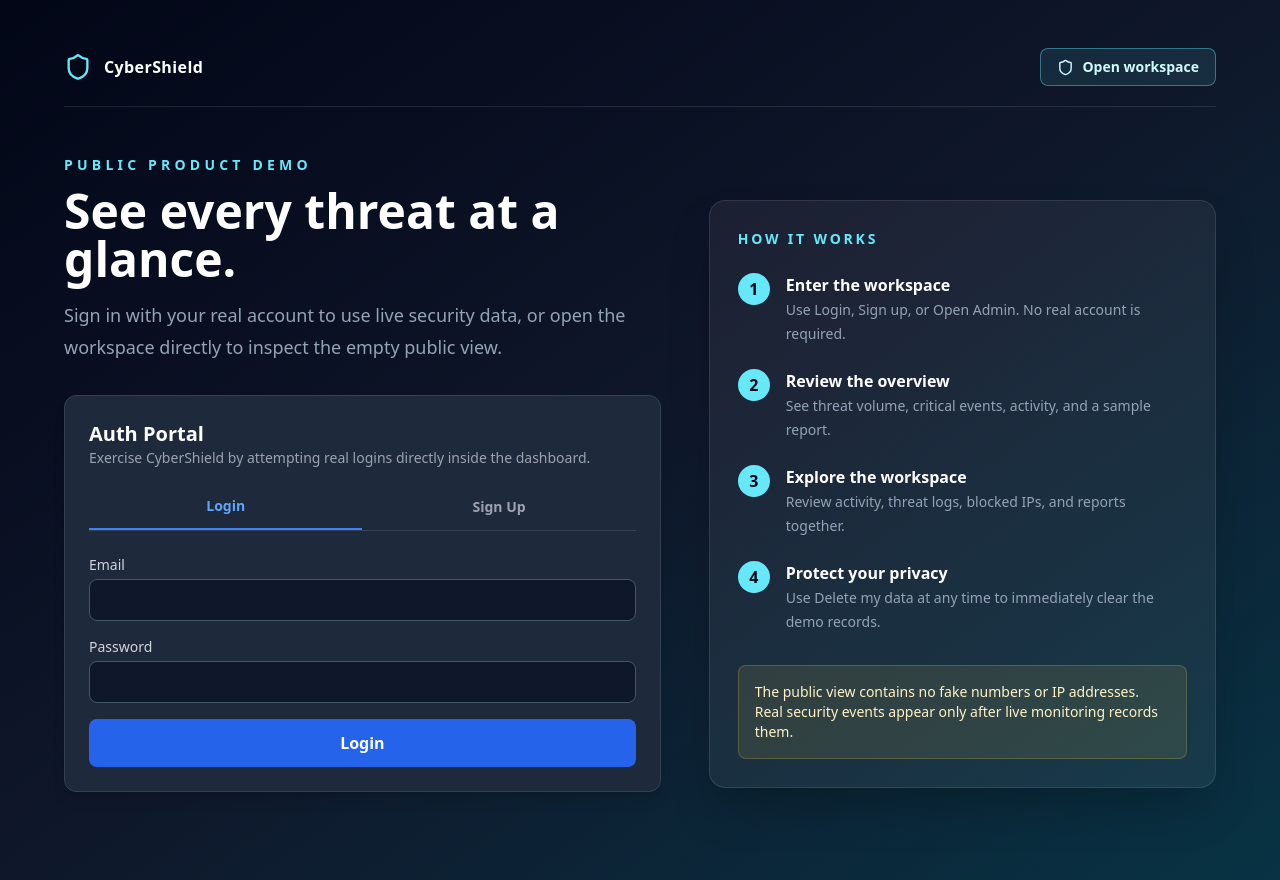
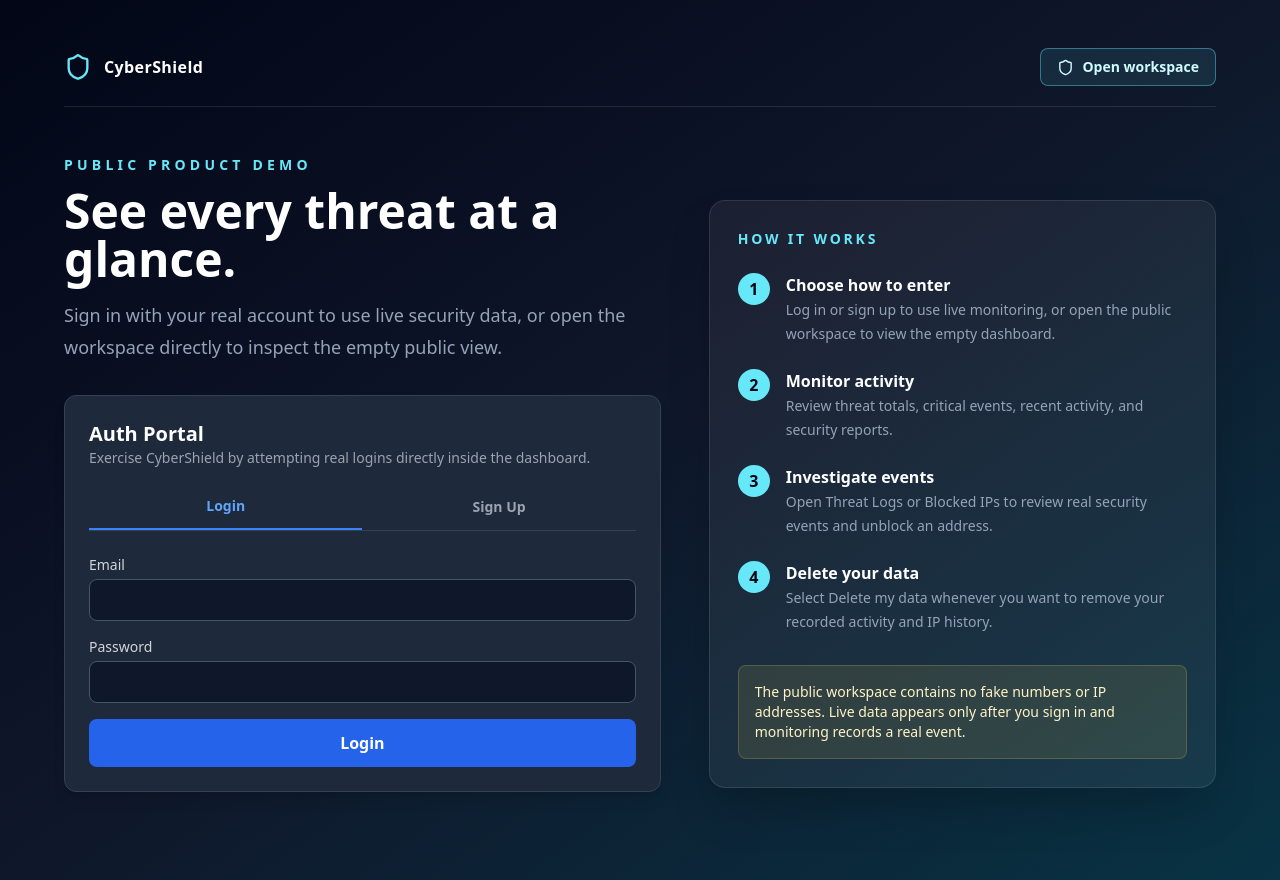
Before and after one commit to Saumya-Choudhuri/CyberShield-Security-Monitor, a React (Vite) app: page / in a window 1280 px wide. Built offline with nearby package versions, Linux system fonts and the light colour scheme; no server answers.

Commit message:
Rewrite first page usage guide

```diff
--- a/src/App.tsx
+++ b/src/App.tsx
@@ -67,12 +67,12 @@ function App() {
             <aside className="rounded-2xl border border-white/10 bg-white/[0.06] p-7 text-slate-200 shadow-2xl">
               <p className="text-sm font-semibold uppercase tracking-[0.2em] text-cyan-300">How it works</p>
               <ol className="mt-6 space-y-6">
-                <li className="flex gap-4"><span className="flex h-8 w-8 shrink-0 items-center justify-center rounded-full bg-cyan-300 font-bold text-slate-950">1</span><span><strong className="block text-white">Enter the workspace</strong><span className="text-sm text-slate-400">Use Login, Sign up, or Open Admin. No real account is required.</span></span></li>
-                <li className="flex gap-4"><span className="flex h-8 w-8 shrink-0 items-center justify-center rounded-full bg-cyan-300 font-bold text-slate-950">2</span><span><strong className="block text-white">Review the overview</strong><span className="text-sm text-slate-400">See threat volume, critical events, activity, and a sample report.</span></span></li>
-                <li className="flex gap-4"><span className="flex h-8 w-8 shrink-0 items-center justify-center rounded-full bg-cyan-300 font-bold text-slate-950">3</span><span><strong className="block text-white">Explore the workspace</strong><span className="text-sm text-slate-400">Review activity, threat logs, blocked IPs, and reports together.</span></span></li>
-                <li className="flex gap-4"><span className="flex h-8 w-8 shrink-0 items-center justify-center rounded-full bg-cyan-300 font-bold text-slate-950">4</span><span><strong className="block text-white">Protect your privacy</strong><span className="text-sm text-slate-400">Use Delete my data at any time to immediately clear the demo records.</span></span></li>
+                <li className="flex gap-4"><span className="flex h-8 w-8 shrink-0 items-center justify-center rounded-full bg-cyan-300 font-bold text-slate-950">1</span><span><strong className="block text-white">Choose how to enter</strong><span className="text-sm text-slate-400">Log in or sign up to use live monitoring, or open the public workspace to view the empty dashboard.</span></span></li>
+                <li className="flex gap-4"><span className="flex h-8 w-8 shrink-0 items-center justify-center rounded-full bg-cyan-300 font-bold text-slate-950">2</span><span><strong className="block text-white">Monitor activity</strong><span className="text-sm text-slate-400">Review threat totals, critical events, recent activity, and security reports.</span></span></li>
+                <li className="flex gap-4"><span className="flex h-8 w-8 shrink-0 items-center justify-center rounded-full bg-cyan-300 font-bold text-slate-950">3</span><span><strong className="block text-white">Investigate events</strong><span className="text-sm text-slate-400">Open Threat Logs or Blocked IPs to review real security events and unblock an address.</span></span></li>
+                <li className="flex gap-4"><span className="flex h-8 w-8 shrink-0 items-center justify-center rounded-full bg-cyan-300 font-bold text-slate-950">4</span><span><strong className="block text-white">Delete your data</strong><span className="text-sm text-slate-400">Select Delete my data whenever you want to remove your recorded activity and IP history.</span></span></li>
               </ol>
-              <div className="mt-8 rounded-lg border border-amber-300/20 bg-amber-300/10 p-4 text-sm text-amber-100">The public view contains no fake numbers or IP addresses. Real security events appear only after live monitoring records them.</div>
+              <div className="mt-8 rounded-lg border border-amber-300/20 bg-amber-300/10 p-4 text-sm text-amber-100">The public workspace contains no fake numbers or IP addresses. Live data appears only after you sign in and monitoring records a real event.</div>
             </aside>
           </div>
         </div>
```
